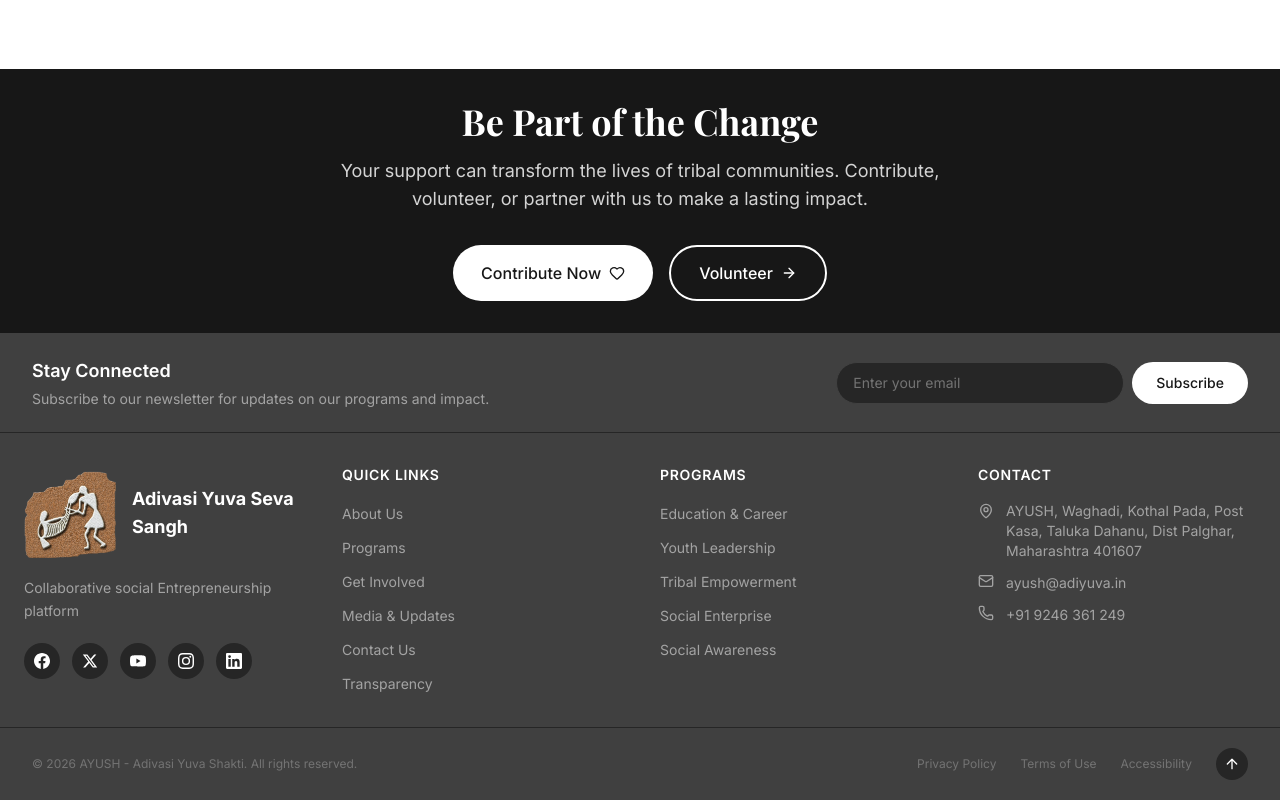
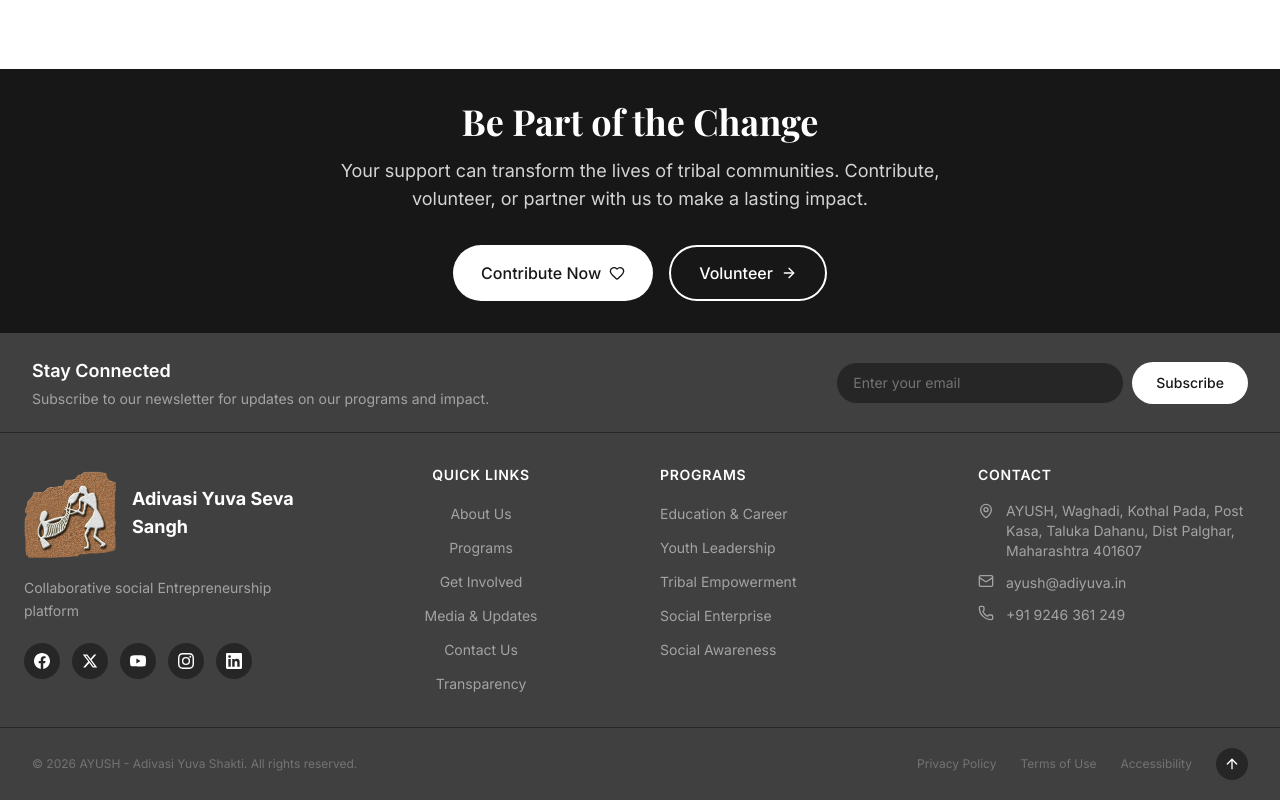
Before and after one commit to gurpreet12003/ngo, a React (Vite) app: page / in a window 1280 px wide. Shown: the part 3770-4570 px from the top of the page. Built offline with nearby package versions, Linux system fonts and the light colour scheme.

Commit message:
new filters

```diff
--- a/src/components/Footer.jsx
+++ b/src/components/Footer.jsx
@@ -2,11 +2,11 @@
 import { Mail, Phone, MapPin, ArrowUp } from 'lucide-react';
 
 const socialLinks = [
-  { name: 'Facebook', url: 'https://www.facebook.com/adiyuva', icon: <svg className="w-4 h-4" fill="currentColor" viewBox="0 0 24 24"><path d="M24 12.073c0-6.627-5.373-12-12-12s-12 5.373-12 12c0 5.99 4.388 10.954 10.125 11.854v-8.385H7.078v-3.47h3.047V9.43c0-3.007 1.792-4.669 4.533-4.669 1.312 0 2.686.235 2.686.235v2.953H15.83c-1.491 0-1.956.925-1.956 1.874v2.25h3.328l-.532 3.47h-2.796v8.385C19.612 23.027 24 18.062 24 12.073z"/></svg> },
-  { name: 'Twitter', url: 'https://twitter.com/adiyuva', icon: <svg className="w-4 h-4" fill="currentColor" viewBox="0 0 24 24"><path d="M18.244 2.25h3.308l-7.227 8.26 8.502 11.24H16.17l-5.214-6.817L4.99 21.75H1.68l7.73-8.835L1.254 2.25H8.08l4.713 6.231zm-1.161 17.52h1.833L7.084 4.126H5.117z"/></svg> },
-  { name: 'YouTube', url: 'https://www.youtube.com/user/adiyuva', icon: <svg className="w-4 h-4" fill="currentColor" viewBox="0 0 24 24"><path d="M23.498 6.186a3.016 3.016 0 0 0-2.122-2.136C19.505 3.545 12 3.545 12 3.545s-7.505 0-9.377.505A3.017 3.017 0 0 0 .502 6.186C0 8.07 0 12 0 12s0 3.93.502 5.814a3.016 3.016 0 0 0 2.122 2.136c1.871.505 9.376.505 9.376.505s7.505 0 9.377-.505a3.015 3.015 0 0 0 2.122-2.136C24 15.93 24 12 24 12s0-3.93-.502-5.814zM9.545 15.568V8.432L15.818 12l-6.273 3.568z"/></svg> },
-  { name: 'Instagram', url: 'https://www.instagram.com/adiyuva', icon: <svg className="w-4 h-4" fill="currentColor" viewBox="0 0 24 24"><path d="M12 2.163c3.204 0 3.584.012 4.85.07 3.252.148 4.771 1.691 4.919 4.919.058 1.265.069 1.645.069 4.849 0 3.205-.012 3.584-.069 4.849-.149 3.225-1.664 4.771-4.919 4.919-1.266.058-1.644.07-4.85.07-3.204 0-3.584-.012-4.849-.07-3.26-.149-4.771-1.699-4.919-4.92-.058-1.265-.07-1.644-.07-4.849 0-3.204.013-3.583.07-4.849.149-3.227 1.664-4.771 4.919-4.919 1.266-.057 1.645-.069 4.849-.069zM12 0C8.741 0 8.333.014 7.053.072 2.695.272.273 2.69.073 7.052.014 8.333 0 8.741 0 12c0 3.259.014 3.668.072 4.948.2 4.358 2.618 6.78 6.98 6.98C8.333 23.986 8.741 24 12 24c3.259 0 3.668-.014 4.948-.072 4.354-.2 6.782-2.618 6.979-6.98.059-1.28.073-1.689.073-4.948 0-3.259-.014-3.667-.072-4.947-.196-4.354-2.617-6.78-6.979-6.98C15.668.014 15.259 0 12 0zm0 5.838a6.162 6.162 0 1 0 0 12.324 6.162 6.162 0 0 0 0-12.324zM12 16a4 4 0 1 1 0-8 4 4 0 0 1 0 8zm6.406-11.845a1.44 1.44 0 1 0 0 2.881 1.44 1.44 0 0 0 0-2.881z"/></svg> },
-  { name: 'LinkedIn', url: 'https://www.linkedin.com/company/adiyuva', icon: <svg className="w-4 h-4" fill="currentColor" viewBox="0 0 24 24"><path d="M20.447 20.452h-3.554v-5.569c0-1.328-.027-3.037-1.852-3.037-1.853 0-2.136 1.445-2.136 2.939v5.667H9.351V9h3.414v1.561h.046c.477-.9 1.637-1.85 3.37-1.85 3.601 0 4.267 2.37 4.267 5.455v6.286zM5.337 7.433a2.062 2.062 0 0 1-2.063-2.065 2.064 2.064 0 1 1 2.063 2.065zm1.782 13.019H3.555V9h3.564v11.452zM22.225 0H1.771C.792 0 0 .774 0 1.729v20.542C0 23.227.792 24 1.771 24h20.451C23.2 24 24 23.227 24 22.271V1.729C24 .774 23.2 0 22.222 0h.003z"/></svg> },
+  { name: 'Facebook', url: 'https://www.facebook.com/adiyuva', icon: <svg className="w-4 h-4" fill="currentColor" viewBox="0 0 24 24"><path d="M24 12.073c0-6.627-5.373-12-12-12s-12 5.373-12 12c0 5.99 4.388 10.954 10.125 11.854v-8.385H7.078v-3.47h3.047V9.43c0-3.007 1.792-4.669 4.533-4.669 1.312 0 2.686.235 2.686.235v2.953H15.83c-1.491 0-1.956.925-1.956 1.874v2.25h3.328l-.532 3.47h-2.796v8.385C19.612 23.027 24 18.062 24 12.073z" /></svg> },
+  { name: 'Twitter', url: 'https://twitter.com/adiyuva', icon: <svg className="w-4 h-4" fill="currentColor" viewBox="0 0 24 24"><path d="M18.244 2.25h3.308l-7.227 8.26 8.502 11.24H16.17l-5.214-6.817L4.99 21.75H1.68l7.73-8.835L1.254 2.25H8.08l4.713 6.231zm-1.161 17.52h1.833L7.084 4.126H5.117z" /></svg> },
+  { name: 'YouTube', url: 'https://www.youtube.com/user/adiyuva', icon: <svg className="w-4 h-4" fill="currentColor" viewBox="0 0 24 24"><path d="M23.498 6.186a3.016 3.016 0 0 0-2.122-2.136C19.505 3.545 12 3.545 12 3.545s-7.505 0-9.377.505A3.017 3.017 0 0 0 .502 6.186C0 8.07 0 12 0 12s0 3.93.502 5.814a3.016 3.016 0 0 0 2.122 2.136c1.871.505 9.376.505 9.376.505s7.505 0 9.377-.505a3.015 3.015 0 0 0 2.122-2.136C24 15.93 24 12 24 12s0-3.93-.502-5.814zM9.545 15.568V8.432L15.818 12l-6.273 3.568z" /></svg> },
+  { name: 'Instagram', url: 'https://www.instagram.com/adiyuva', icon: <svg className="w-4 h-4" fill="currentColor" viewBox="0 0 24 24"><path d="M12 2.163c3.204 0 3.584.012 4.85.07 3.252.148 4.771 1.691 4.919 4.919.058 1.265.069 1.645.069 4.849 0 3.205-.012 3.584-.069 4.849-.149 3.225-1.664 4.771-4.919 4.919-1.266.058-1.644.07-4.85.07-3.204 0-3.584-.012-4.849-.07-3.26-.149-4.771-1.699-4.919-4.92-.058-1.265-.07-1.644-.07-4.849 0-3.204.013-3.583.07-4.849.149-3.227 1.664-4.771 4.919-4.919 1.266-.057 1.645-.069 4.849-.069zM12 0C8.741 0 8.333.014 7.053.072 2.695.272.273 2.69.073 7.052.014 8.333 0 8.741 0 12c0 3.259.014 3.668.072 4.948.2 4.358 2.618 6.78 6.98 6.98C8.333 23.986 8.741 24 12 24c3.259 0 3.668-.014 4.948-.072 4.354-.2 6.782-2.618 6.979-6.98.059-1.28.073-1.689.073-4.948 0-3.259-.014-3.667-.072-4.947-.196-4.354-2.617-6.78-6.979-6.98C15.668.014 15.259 0 12 0zm0 5.838a6.162 6.162 0 1 0 0 12.324 6.162 6.162 0 0 0 0-12.324zM12 16a4 4 0 1 1 0-8 4 4 0 0 1 0 8zm6.406-11.845a1.44 1.44 0 1 0 0 2.881 1.44 1.44 0 0 0 0-2.881z" /></svg> },
+  { name: 'LinkedIn', url: 'https://www.linkedin.com/company/adiyuva', icon: <svg className="w-4 h-4" fill="currentColor" viewBox="0 0 24 24"><path d="M20.447 20.452h-3.554v-5.569c0-1.328-.027-3.037-1.852-3.037-1.853 0-2.136 1.445-2.136 2.939v5.667H9.351V9h3.414v1.561h.046c.477-.9 1.637-1.85 3.37-1.85 3.601 0 4.267 2.37 4.267 5.455v6.286zM5.337 7.433a2.062 2.062 0 0 1-2.063-2.065 2.064 2.064 0 1 1 2.063 2.065zm1.782 13.019H3.555V9h3.564v11.452zM22.225 0H1.771C.792 0 0 .774 0 1.729v20.542C0 23.227.792 24 1.771 24h20.451C23.2 24 24 23.227 24 22.271V1.729C24 .774 23.2 0 22.222 0h.003z" /></svg> },
 ];
 
 export default function Footer() {
@@ -66,8 +66,8 @@
 
           {/* Quick Links */}
           <div>
-            <h4 className="font-semibold text-sm uppercase tracking-wider mb-4">Quick Links</h4>
-            <ul className="space-y-2.5">
+            <h4 className="font-semibold text-center text-sm uppercase tracking-wider mb-4">Quick Links</h4>
+            <ul className="space-y-2.5 text-center">
               {[
                 { label: 'About Us', path: '/about' },
                 { label: 'Programs', path: '/programs' },
--- a/src/pages/GetInvolved.jsx
+++ b/src/pages/GetInvolved.jsx
@@ -30,7 +30,7 @@
     title: "Internship",
     description:
       "Gain hands-on experience in grassroots tribal development through field projects, research, documentation, and community initiatives.",
-    link: "https://forms.google.com",
+    link: "https://forms.gle/kZECH8DYzRfqwHqKA ",
     linkLabel: "Apply for Internship",
   },
   {
@@ -54,7 +54,7 @@
     title: "Membership",
     description:
       "Become an active member of AYUSH and participate in governance, activities, events and long-term organizational development.",
-    link: "https://forms.google.com",
+    link: "https://forms.gle/1zK5wj4nxXwCBRrH8",
     linkLabel: "Become a Member",
   },
 ];
@@ -180,12 +180,16 @@
         Donate securely using Credit Card, Debit Card,
         UPI, Net Banking or Wallet through Razorpay.
       </p>
-        <button
+
+      <a
+        href="https://razorpay.me/@adiyuva"
+        target="_blank"
+        rel="noopener noreferrer"
         className="inline-flex items-center justify-center gap-2 bg-black text-white px-6 py-3 rounded-full hover:bg-gray-800 transition-colors"
       >
         <Heart className="w-5 h-5" />
         Donate via Razorpay
-        </button>
+      </a>
     </div>
   ),
 },
```
Also changed, not shown: src/pages/about/LeadershipTeam.jsx (+0 -119 lines). Lines whose indentation alone changed are shown as unchanged.
